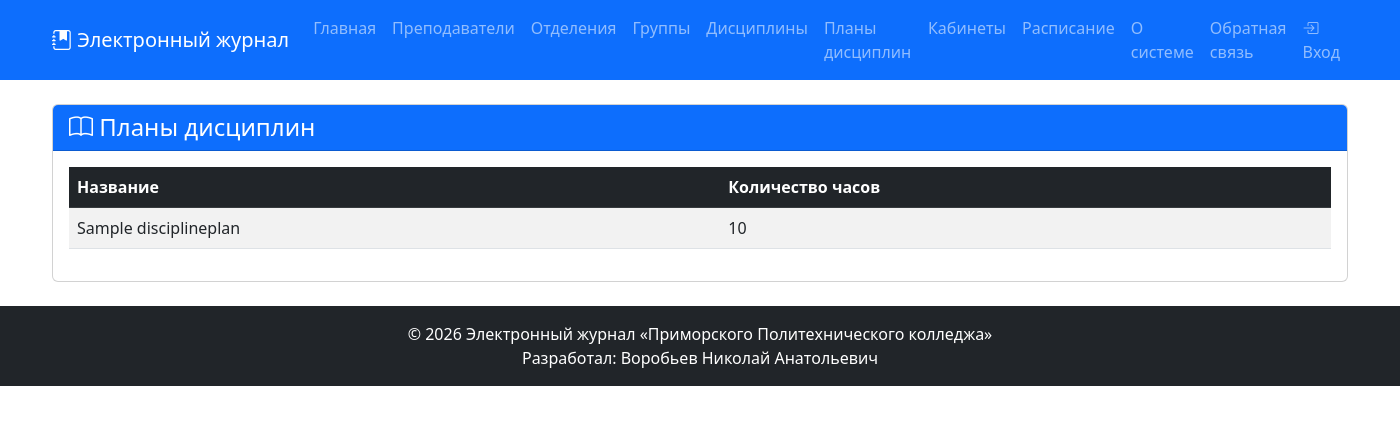
After one commit to Tigelin/DiplomaProject, a Django app: page /discipline-plans/ in a window 1400 px wide. The commit adds this page. Shown: the top 425 px of the page. Run offline with Django 5.2, Linux system fonts and the light colour scheme; tables that the repository leaves empty hold one stand-in row (values such as "Sample post").

Commit message:
Создана страница со списком планов дисциплин.

```diff
--- /dev/null
+++ b/journal/templates/journal/discipline_plans.html
@@ -0,0 +1,45 @@
+{% extends "journal/base.html" %}
+
+{% block title %}Планы дисциплин{% endblock %}
+
+{% block content %}
+
+<div class="card">
+    <div class="card-header bg-primary text-white">
+        <h4 class="mb-0"><i class="bi bi-book"></i> Планы дисциплин</h4>
+    </div>
+    <div class="card-body">
+        <div class="table-responsive">
+            <table class="table table-striped table-hover">
+                <thead class="table-dark">
+                    <tr>
+                        <th>Название</th>
+                        <th>Количество часов</th>
+                    </tr>
+                </thead>
+                <tbody>
+
+                    {% for plan in plans %}
+
+                    <tr>
+                        <td>{{ plan.name }}</td>
+                        <td>{{ plan.total_hours }}</td>
+                    </tr>
+
+                    {% empty %}
+
+                    <tr>
+                        <td colspan="2" class="text-center">
+                            Нет планов дисциплин.
+                        </td>
+                    </tr>
+
+                    {% endfor %}
+
+                </tbody>
+            </table>
+        </div>
+    </div>
+</div>
+
+{% endblock %}
--- a/journal/templates/journal/header.html
+++ b/journal/templates/journal/header.html
@@ -13,6 +13,7 @@
                 <li class="nav-item"><a class="nav-link" href="{% url 'departments_list' %}">Отделения</a></li>
                 <li class="nav-item"><a class="nav-link" href="{% url 'groups_list' %}">Группы</a></li>
                 <li class="nav-item"><a class="nav-link" href="{% url 'disciplines_list' %}">Дисциплины</a></li>
+                <li class="nav-item"><a class="nav-link" href="{% url 'discipline_plans_list' %}">Планы дисциплин</a></li>
                 <li class="nav-item"><a class="nav-link" href="{% url 'classrooms_list' %}">Кабинеты</a></li>
                 <li class="nav-item"><a class="nav-link" href="{% url 'schedule_list' %}">Расписание</a></li>
                 <li class="nav-item"><a class="nav-link" href="{% url 'about' %}">О системе</a></li>
--- a/journal/urls.py
+++ b/journal/urls.py
@@ -7,6 +7,7 @@ urlpatterns = [
     path('departments/', views.departments_list, name='departments_list'),
     path('groups/', views.groups_list, name='groups_list'),
     path('disciplines/', views.disciplines_list, name='disciplines_list'),
+    path('discipline-plans/', views.discipline_plans_list, name='discipline_plans_list'),
     path('classrooms/', views.classrooms_list, name='classrooms_list'),
     path('schedule/', views.schedule_list, name='schedule_list'),
     path('about/', views.about, name='about'),
--- a/journal/views.py
+++ b/journal/views.py
@@ -7,7 +7,8 @@ from datetime import datetime, timedelta
 from django.contrib import messages
 from .models import (
     Teacher, Department, Group, Discipline,
-    Classroom, Schedule, ContactMessage, MessageStatus
+    Classroom, Schedule, ContactMessage, MessageStatus,
+    DisciplinePlan
 )
 
 def home(request):
@@ -28,9 +29,15 @@ def groups_list(request):
     groups = Group.objects.select_related('department').all()
     return render(request, 'journal/groups.html', {'groups': groups})
 
+
 def disciplines_list(request):
     disciplines = Discipline.objects.select_related('plan', 'group', 'teacher').all()
     return render(request, 'journal/disciplines.html', {'disciplines': disciplines})
+
+
+def discipline_plans_list(request):
+    plans = DisciplinePlan.objects.all().order_by('name')
+    return render(request, 'journal/discipline_plans.html', {'plans': plans})
 
 
 def classrooms_list(request):
```
